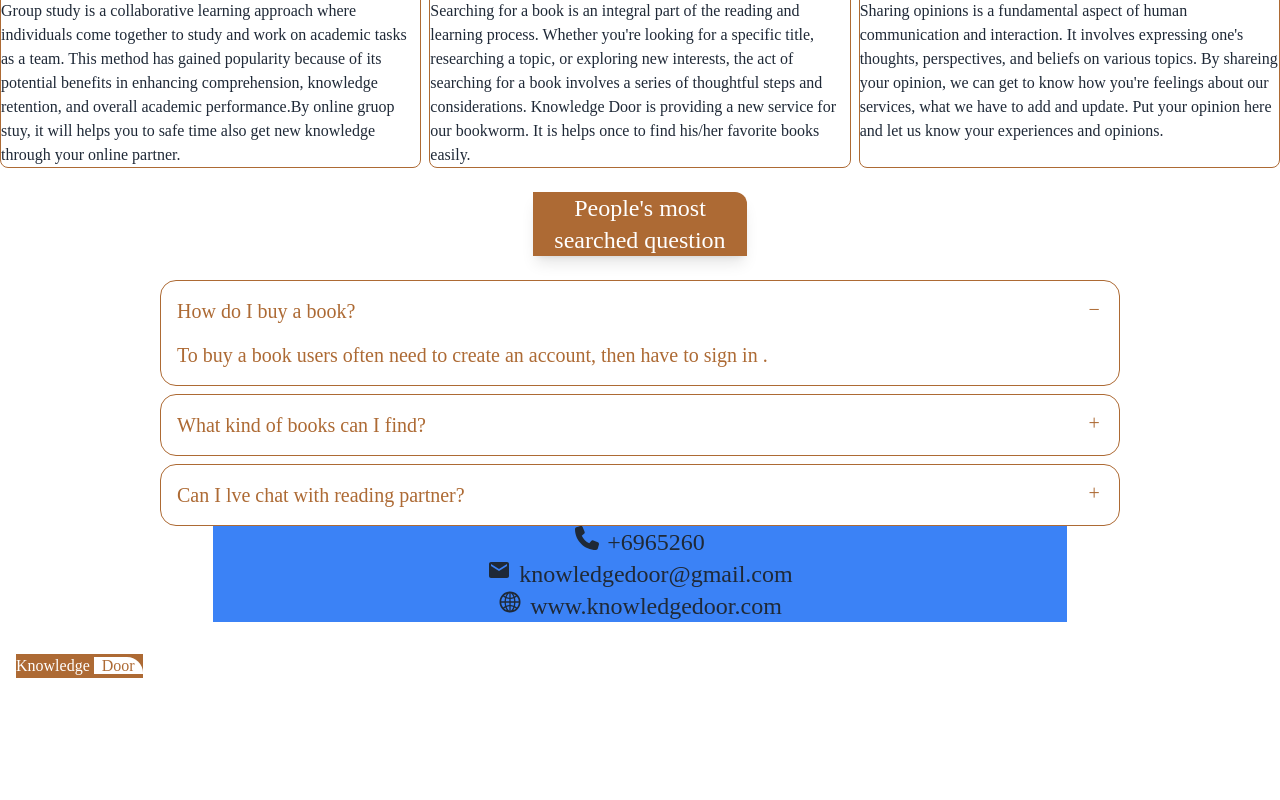
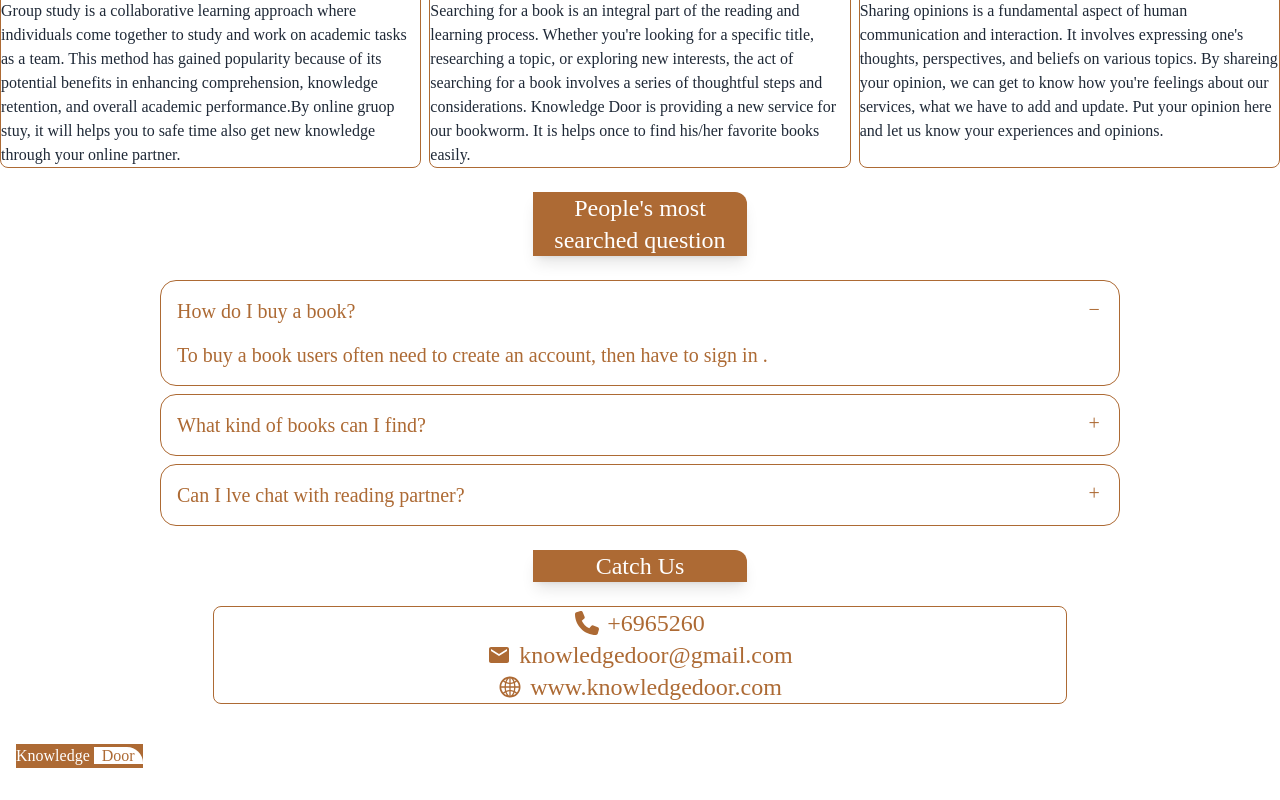
Before and after one commit to jannatun-nur/knowledge-door, a React (Vite) app: page / in a window 1280 px wide. Shown: the part 1301-2101 px from the top of the page. Before the commit the page ends 2011 px from the top, so only its background shows below. Built offline with nearby package versions, Linux system fonts and the light colour scheme; no server answers; a web font is replaced by a local one.

Commit message:
contact 60%

```diff
--- a/src/Home/Contact/Contact.jsx
+++ b/src/Home/Contact/Contact.jsx
@@ -6,19 +6,20 @@ import { AiOutlineGlobal } from "react-icons/ai";
 const Contact = () => {
     return (
         <div>
-            <div className="bg-blue-500 w-8/12 mx-auto">
+            <p className=" w-32 lg:w-2/12 mx-auto my-4 l lg:my-6 text-sm lg:text-2xl bg-[#AD6A34] text-white text-center rounded-tr-xl shadow-lg">Catch Us</p>
+            <div className="text-[#AD6A34] border border-[#AD6A34] rounded-lg lg:w-8/12 mx-auto my-2">
                 <p className="flex gap-2 justify-center">
-                <p className="text-2xl"><FaPhone /></p>
+                <p className="text-2xl mt-1"><FaPhone /></p>
                 <p  className="text-2xl">+6965260</p>
                 </p>
                 {/*  */}
                 <p className="flex gap-2 justify-center">
-                <p className="text-2xl"><MdEmail /></p>
+                <p className="text-2xl mt-1"><MdEmail /></p>
                 <p  className="text-2xl">knowledgedoor@gmail.com</p>
                 </p>
                 {/*  */}
                 <p className="flex gap-2 justify-center">
-                <p className="text-2xl"><AiOutlineGlobal/></p>
+                <p className="text-2xl mt-1"><AiOutlineGlobal/></p>
                 <p  className="text-2xl">www.knowledgedoor.com</p>
                 </p>
 
```
